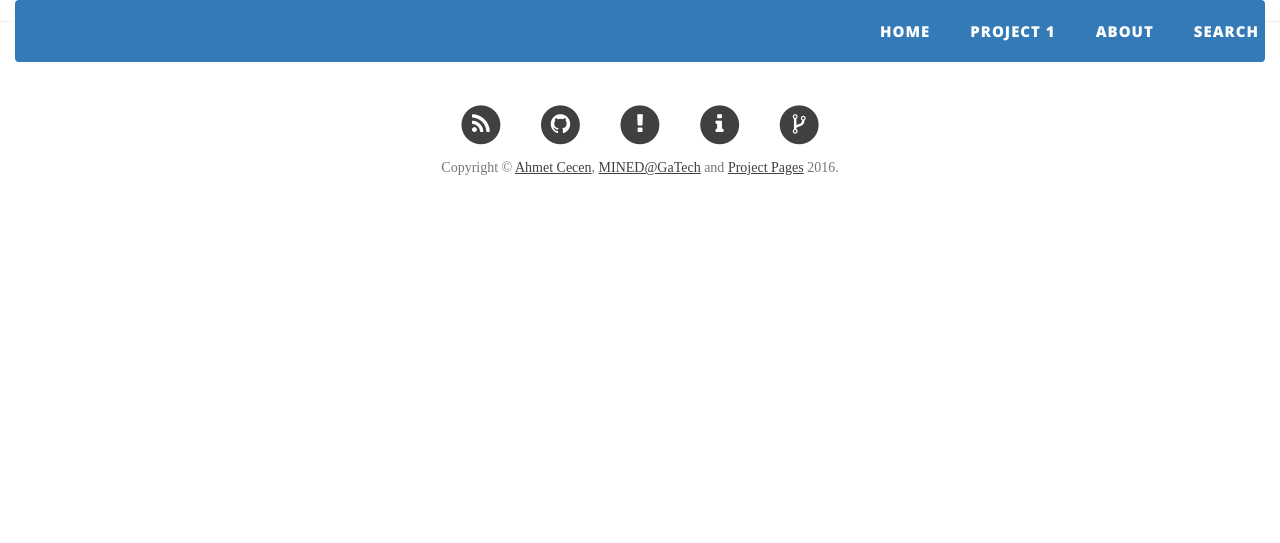
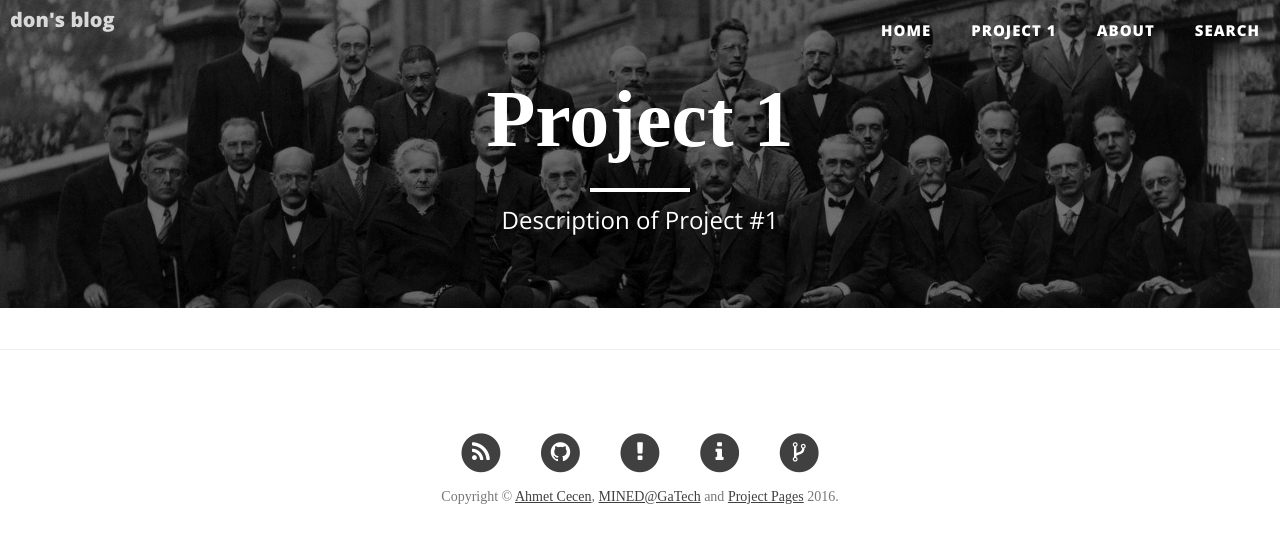
Before and after one commit to don2101/don2101.github.io, a Jekyll site: the page built from projects/project1.md, in a window 1280 px wide. Shown: the top 543 px of the page. Built offline with Jekyll 4.4.1, drawn with Linux system fonts in a browser that asks for light colours; nearby versions of some CDN libraries; some web fonts are replaced.

Commit message:
navbar, header 원상복귀

```diff
--- a/_includes/nav.html
+++ b/_includes/nav.html
@@ -13,8 +13,7 @@
         </div>
 
         <!-- Collect the nav links, forms, and other content for toggling -->
-
-        <div class="navbar navbar-expand-lg navbar-dark bg-primary" id="bs-example-navbar-collapse-1">
+        <div class="collapse navbar-collapse" id="bs-example-navbar-collapse-1">
             <ul class="nav navbar-nav navbar-right">
                 <li>
                     <a href="{{ site.baseurl }}/">Home</a>
--- a/_layouts/page.html
+++ b/_layouts/page.html
@@ -3,7 +3,7 @@ layout: default
 ---
 
 <!-- Page Header -->
-<!-- <header class="intro-header" style="background-image: url('{{ site.baseurl }}/{% if page.header-img %}{{ page.header-img }}{% else %}{{ site.header-img }}{% endif %}')">
+<header class="intro-header" style="background-image: url('{{ site.baseurl }}/{% if page.header-img %}{{ page.header-img }}{% else %}{{ site.header-img }}{% endif %}')">
     <div class="container">
         <div class="row">
             <div class="col-lg-8 col-lg-offset-2 col-md-10 col-md-offset-1">
@@ -20,7 +20,7 @@ layout: default
             </div>
         </div>
     </div>
-</header> -->
+</header>
 
 <!-- Main Content -->
 <div class="container">
```
